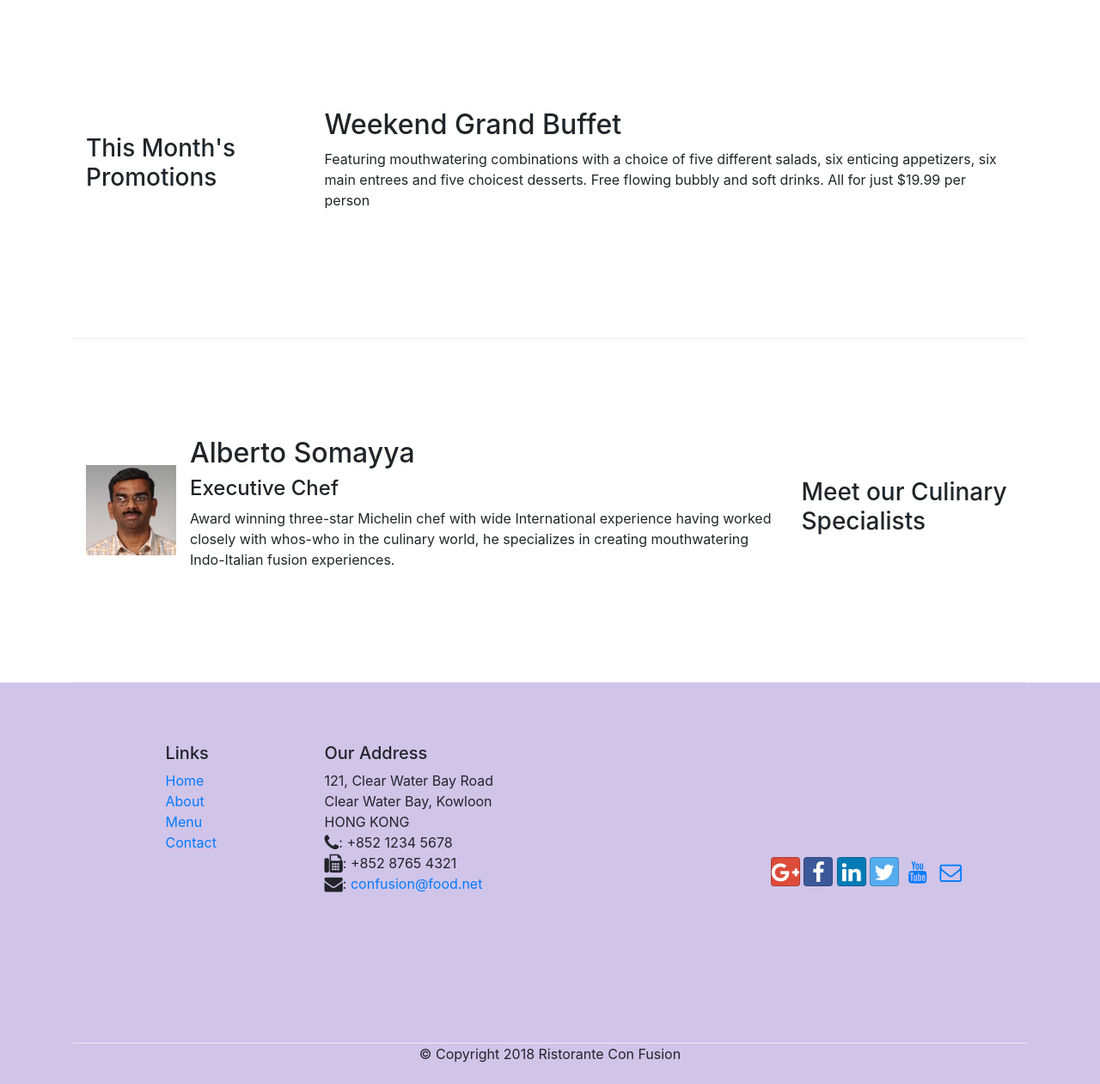
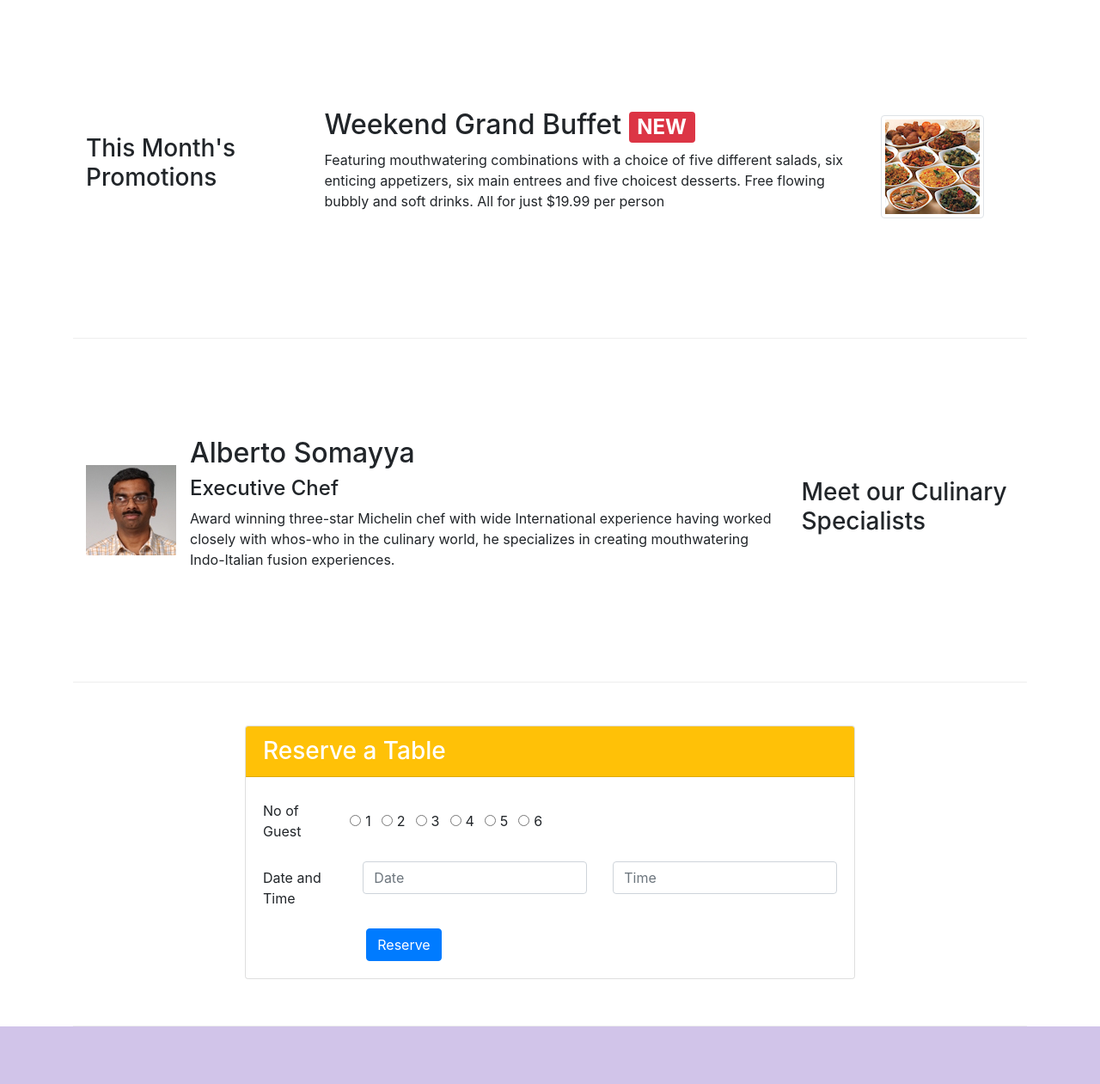
Before and after one commit to Hemal99/week2, a website: page index.html in a window 1280 px wide. Shown: the part 740-2001 px from the top of the page at 86% size. Drawn offline with nearby package versions, Linux system fonts and the light colour scheme.

Commit message:
asiignment2

```diff
--- a/css/styles.css
+++ b/css/styles.css
@@ -36,3 +36,13 @@ body{
 .navbar-dark {
 background-color: #512DAB;
 }
+
+#cardbutton
+{
+    margin-left:18%;
+}
+
+#Reserve a Table
+{
+    text-decoration: none;
+}
--- a/index.html
+++ b/index.html
@@ -39,12 +39,15 @@
     <header class="jumbotron ">
         <div class="container">
             <div class="row row-header ">
-                <div class="col-12 col-sm-6">
+                <div class="col-12 col-sm-5">
                     <h1>Ristorante con Fusion!</h1>
                     <p>We take inspiration from the World's best cuisines, and create a unique fusion experience. Our lipsmacking creations will tickle your culinary senses!</p>
                 </div>
-                 <div class="col-12 col-sm align-self-center">
+                 <div class="col-12 col-sm-3 offset-1 align-self-center">
                     <img src ="img/logo.png" class ="img-fluid">
+                </div>
+                <div class ="col-12 col-sm-2 align-self-center">
+                   <a href="#Reserve a Table" style="text-decoration:none"> <button type="button" class="btn btn-warning btn-block" <strong>Reserve Table</strong></button></a>
                 </div>
                 </div>
             </div>
@@ -61,7 +64,7 @@
                     <img class ="d-flex mr-3 img-thumbnail align-self-center"
                         src="img/uthappizza.png" alt="uththappizza">
                      <div class="media-body">
-                         <h2 class="mt-0">Uthappizza<span class="badge badge-danger">HOT</span><span class="badge badge-pill badge-secondary">$4.99</span></h2>
+                         <h2 class="mt-0">Uthappizza <span class="badge badge-danger">HOT</span> <span class="badge badge-pill badge-secondary">$4.99</span></h2>
                     <p>A unique combination of Indian Uthappam (pancake) and Italian pizza, topped with Cerignola olives, ripe vine cherry tomatoes, Vidalia onion, Guntur chillies and Buffalo Paneer.</p>
 
                      </div>
@@ -78,10 +81,15 @@
             <div class="col-12 col-sm-4  col-md-3">
                 <h3>This Month's Promotions</h3>
             </div>
-            <div class="col col-sm  col-md">
-                <h2>Weekend Grand Buffet</h2>
+            <div class="col col-sm  col-md-7">
+                <h2>Weekend Grand Buffet <span class="badge badge-danger">NEW</span></h2>
                 <p>Featuring mouthwatering combinations with a choice of five different salads, six enticing appetizers, six main entrees and five choicest desserts. Free flowing bubbly and soft drinks. All for just $19.99 per person </p>
+
             </div>
+            <div class ="col-12 col-sm-4  col-md-2">
+                   <img class ="d-flex mr-3 img-thumbnail align-self-center"
+                        src="img/buffet.png">
+                </div>
         </div>
 
         <div class="row row-content align-items-center">
@@ -98,10 +106,63 @@
                              <p>Award winning three-star Michelin chef with wide International experience having worked closely with whos-who in the culinary world, he specializes in creating mouthwatering Indo-Italian fusion experiences. </p>
                         </div>
                </div>
-
             </div>
         </div>
+
+
+        <div class="row row-content">
+            <div class="col-sm-2"></div>
+           <div class="col-sm-8">
+                <div class="card">
+                    <h3 id="Reserve a Table" class="card-header bg-warning text-white" > <a>Reserve a Table</a></h3>
+                    <div class="card-body">
+                        <form>
+                    <div class="form-group row">
+                        <label for="firstname" class="col-md-2 col-form-label">No of Guest</label>
+                        <div class="form-check form-check-inline">
+                             <input class="form-check-input" type="radio" name="inlineRadioOptions" id="inlineRadio1" value="option1">
+                              <label class="form-check-label" for="inlineRadio1">1</label>
+                        </div>
+                        <div class="form-check form-check-inline">
+                             <input class="form-check-input" type="radio" name="inlineRadioOptions" id="inlineRadio1" value="option1">
+                              <label class="form-check-label" for="inlineRadio1">2</label>
+                        </div>
+                        <div class="form-check form-check-inline">
+                             <input class="form-check-input" type="radio" name="inlineRadioOptions" id="inlineRadio1" value="option1">
+                              <label class="form-check-label" for="inlineRadio1">3</label>
+                        </div>
+                        <div class="form-check form-check-inline">
+                             <input class="form-check-input" type="radio" name="inlineRadioOptions" id="inlineRadio1" value="option1">
+                              <label class="form-check-label" for="inlineRadio1">4</label>
+                        </div>
+                        <div class="form-check form-check-inline">
+                             <input class="form-check-input" type="radio" name="inlineRadioOptions" id="inlineRadio1" value="option1">
+                              <label class="form-check-label" for="inlineRadio1">5</label>
+                        </div>
+                        <div class="form-check form-check-inline">
+                             <input class="form-check-input" type="radio" name="inlineRadioOptions" id="inlineRadio1" value="option1">
+                              <label class="form-check-label" for="inlineRadio1">6</label>
+                        </div>
+                    </div>
+
+                    <div class ="form-group row">
+                        <label for="firstname" class="col-md-2 col-form-label">Date and Time</label>
+                         <div class="col">
+                            <input type="text" class="form-control" placeholder="Date">
+                         </div>
+                          <div class="col">
+                            <input type="text" class="form-control" placeholder="Time">
+                         </div>
+                    </div>
+                    <button type="button"  id ="cardbutton" class="btn btn-primary" >Reserve</button>
+                        </form>
+                    </div>
+                </div>
+            </div>
+
     </div>
+</div>
+
 
     <footer class="footer">
         <div class="container">
```
